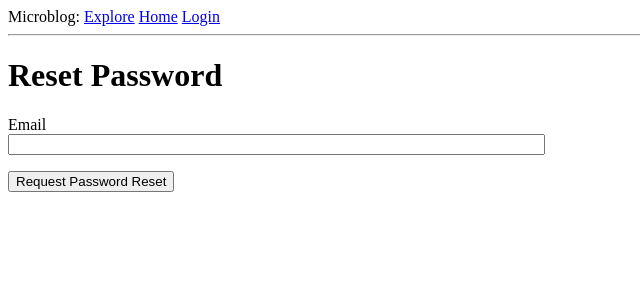
After one commit to JTopanotti/microblog, a Flask app: page /reset_password_request in a window 1280 px wide. The commit adds this page. Shown: the top 300 px of the page, without its empty margins (0-640 px from the left). Run offline with Flask 2, Linux system fonts and the light colour scheme.

Commit message:
Email support and password reset

```diff
--- a/app/__init__.py
+++ b/app/__init__.py
@@ -6,6 +6,7 @@ from flask_login import LoginManager
 import logging
 from logging.handlers import SMTPHandler, RotatingFileHandler
 import os
+from flask_mail import Mail
 
 app = Flask(__name__)
 app.config.from_object(Config)
@@ -13,6 +14,7 @@ db = SQLAlchemy(app)
 migrate = Migrate(app, db)
 login = LoginManager(app)
 login.login_view = 'login'
+mail = Mail(app)
 
 if not app.debug:
     if app.config['MAIL_SERVER']:
--- a/app/forms.py
+++ b/app/forms.py
@@ -52,3 +52,15 @@ class EditProfileForm(FlaskForm):
 class PostForm(FlaskForm):
     post = TextAreaField('Say something', validators=[DataRequired(), Length(min=1, max=140)])
     submit = SubmitField('Submit')
+
+
+class ResetPasswordRequestForm(FlaskForm):
+    email = StringField('Email', validators=[DataRequired(), Email()])
+    submit = SubmitField('Request Password Reset')
+
+
+class ResetPasswordForm(FlaskForm):
+    password = PasswordField('Password', validators=[DataRequired()])
+    password2 = PasswordField(
+        'Repeat Password', validators=[DataRequired(), EqualTo('password')])
+    submit = SubmitField('Password Reset')
--- a/app/routes.py
+++ b/app/routes.py
@@ -1,10 +1,11 @@
 from flask import render_template, flash, redirect, url_for, request
 from app import app, db
-from app.forms import LoginForm, RegistrationForm, EditProfileForm, EmptyForm, PostForm
+from app.forms import LoginForm, RegistrationForm, EditProfileForm, EmptyForm, PostForm, ResetPasswordRequestForm, ResetPasswordForm
 from app.models import User, Post
 from flask_login import current_user, login_user, logout_user, login_required
 from werkzeug.urls import url_parse
 from datetime import datetime
+from app.email import send_password_reset_email
 
 
 @app.before_request
@@ -148,3 +149,35 @@ def unfollow(username):
         return redirect(url_for('user', username=username))
     else:
         return redirect(url_for('index'))
+
+
+@app.route('/reset_password_request', methods=['GET', 'POST'])
+def reset_password_request():
+    if current_user.is_authenticated:
+        return redirect(url_for('index'))
+    form = ResetPasswordRequestForm()
+    if form.validate_on_submit():
+        user = User.query.filter_by(email=form.email.data).first()
+        if user:
+            send_password_reset_email(user)
+        flash('Check your email for the instructions to reset your password')
+        return redirect(url_for('login'))
+    return render_template('reset_password_request.html',
+                           title='Reset Password', form=form)
+
+
+@app.route('/reset_password/<token>', methods=['GET', 'POST'])
+def reset_password(token):
+    if current_user.is_authenticated:
+        return redirect(url_for('index'))
+
+    user = User.verify_reset_password_token(token)
+    if not user:
+        return redirect(url_for('index'))
+    form = ResetPasswordForm()
+    if form.validate_on_submit():
+        user.set_password(form.password.data)
+        db.session.commit()
+        flash('Your password has been reset.')
+        return redirect(url_for('login'))
+    return render_template('reset_password.html', form=form)
--- a/app/templates/login.html
+++ b/app/templates/login.html
@@ -19,6 +19,10 @@
             {% endfor %}
         </p>
         <p>{{ form.remember_me() }} {{ form.remember_me.label }}</p>
+        <p>
+            Forgot Your Password?
+            <a href="{{ url_for('reset_password_request') }}">Click to Reset It</a>
+        </p>
         <p>{{ form.submit() }}</p>
     </form>
     <p>New User? <a href="{{ url_for('register') }}">Click to Register!</a></p>
--- /dev/null
+++ b/app/templates/reset_password_request.html
@@ -0,0 +1,16 @@
+{% extends "base.html" %}
+
+{% block content %}
+    <h1>Reset Password</h1>
+    <form action="" method="post">
+        {{ form.hidden_tag() }}
+        <p>
+            {{ form.email.label }}<br>
+            {{ form.email(size=64) }}<br>
+            {% for error in form.email.errors %}
+            <span style="color: red;">[{{ error }}]</span>
+            {% endfor %}
+        </p>
+        <p>{{ form.submit() }}</p>
+    </form>
+{% endblock %}
--- a/requirements.txt
+++ b/requirements.txt
@@ -5,3 +5,5 @@ flask-sqlalchemy
 flask-migrate
 flask-login
 email-validator
+flask-mail
+pyjwt
```
Also changed, not shown: app/email.py (added, +26 -0 lines), app/models.py (+15 -0 lines), app/templates/email/reset_password.html (added, +12 -0 lines), app/templates/email/reset_password.txt (added, +11 -0 lines), app/templates/reset_password.html (added, +23 -0 lines), 1 other file.
